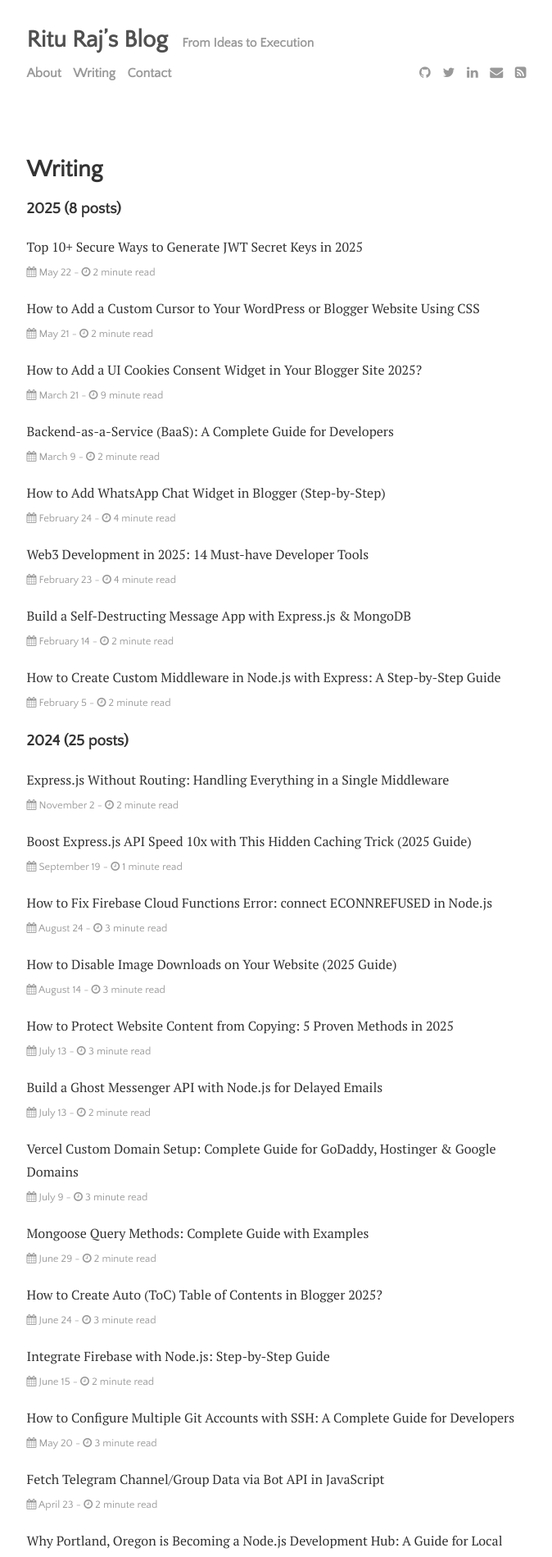
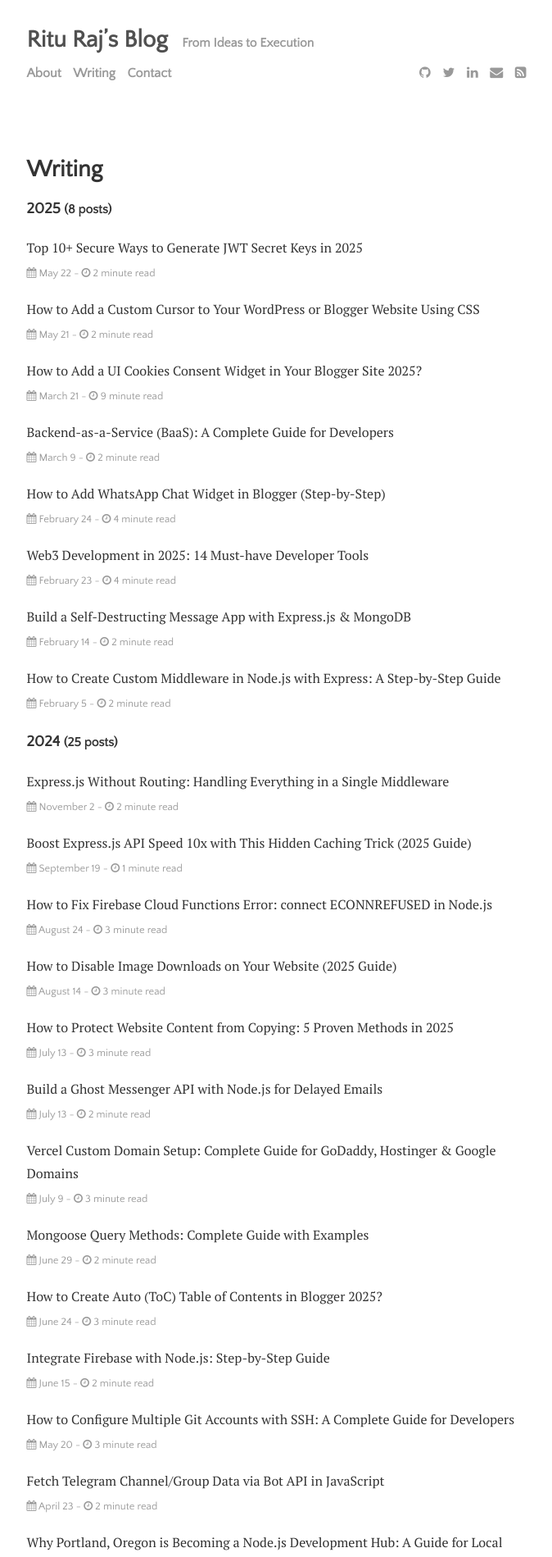
Before and after one commit to theriturajps/theriturajps.github.io, a Jekyll site: the page built from menu/writing.md, in a window 1280 px wide. Shown: the top 1899 px of the page at 82% size, without its empty margins (300-974 px from the left). Built offline with Jekyll 4.4.1, drawn with Linux system fonts in a browser that asks for light colours.

Commit message:
Fix post count display formatting in archive layout

```diff
--- a/_layouts/archive.html
+++ b/_layouts/archive.html
@@ -12,7 +12,7 @@ layout: default
     {% assign posts_count = year_group.items | size %}
 
     <h3 class="year-header">
-      {{ year }} <span class="post-count">({{ posts_count }} post{% if posts_count != 1 %}s{% endif %})</span>
+      {{ year }} <small class="post-count">({{ posts_count }} post{% if posts_count != 1 %}s{% endif %})</small>
     </h3>
 
     {% for post in year_group.items %}
```
